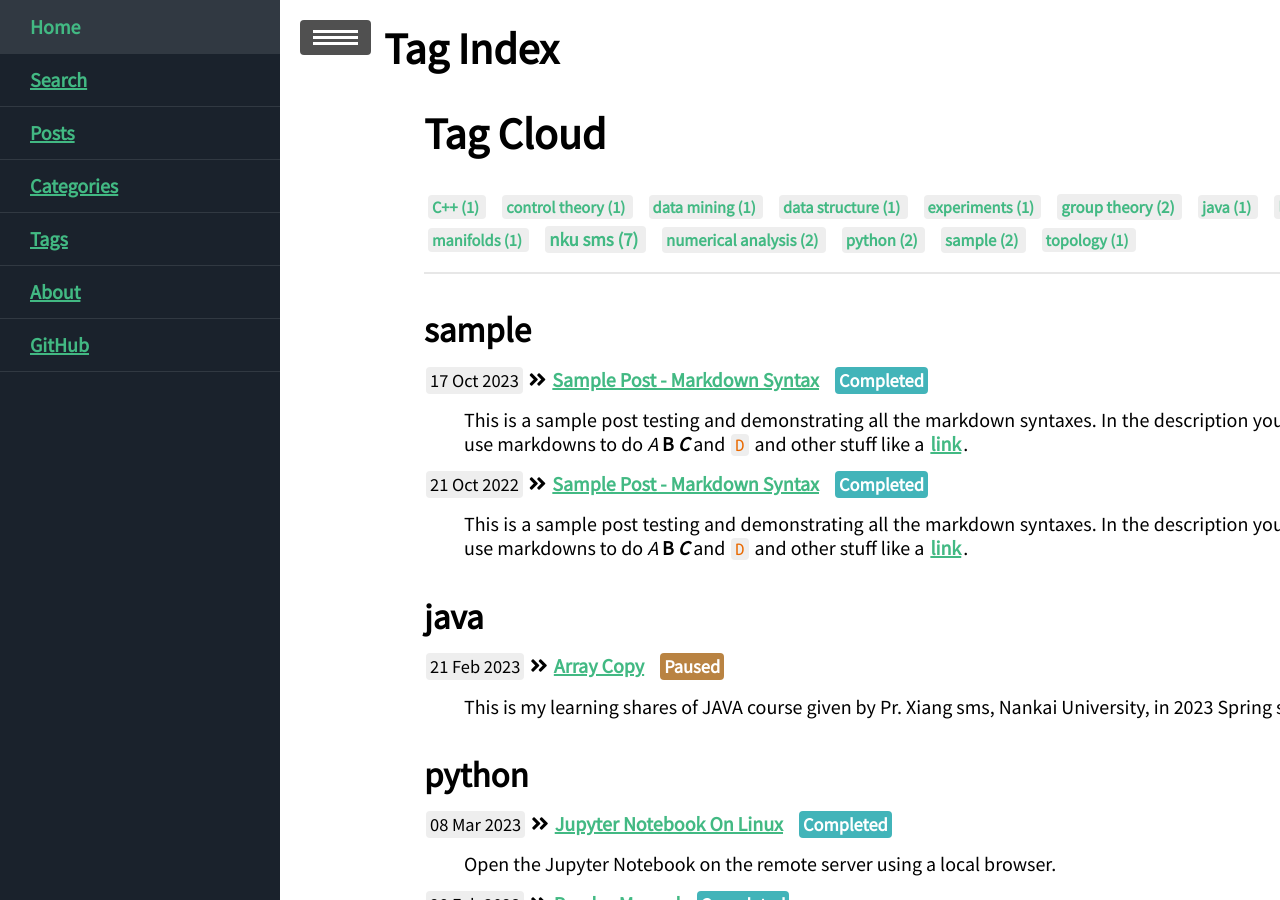
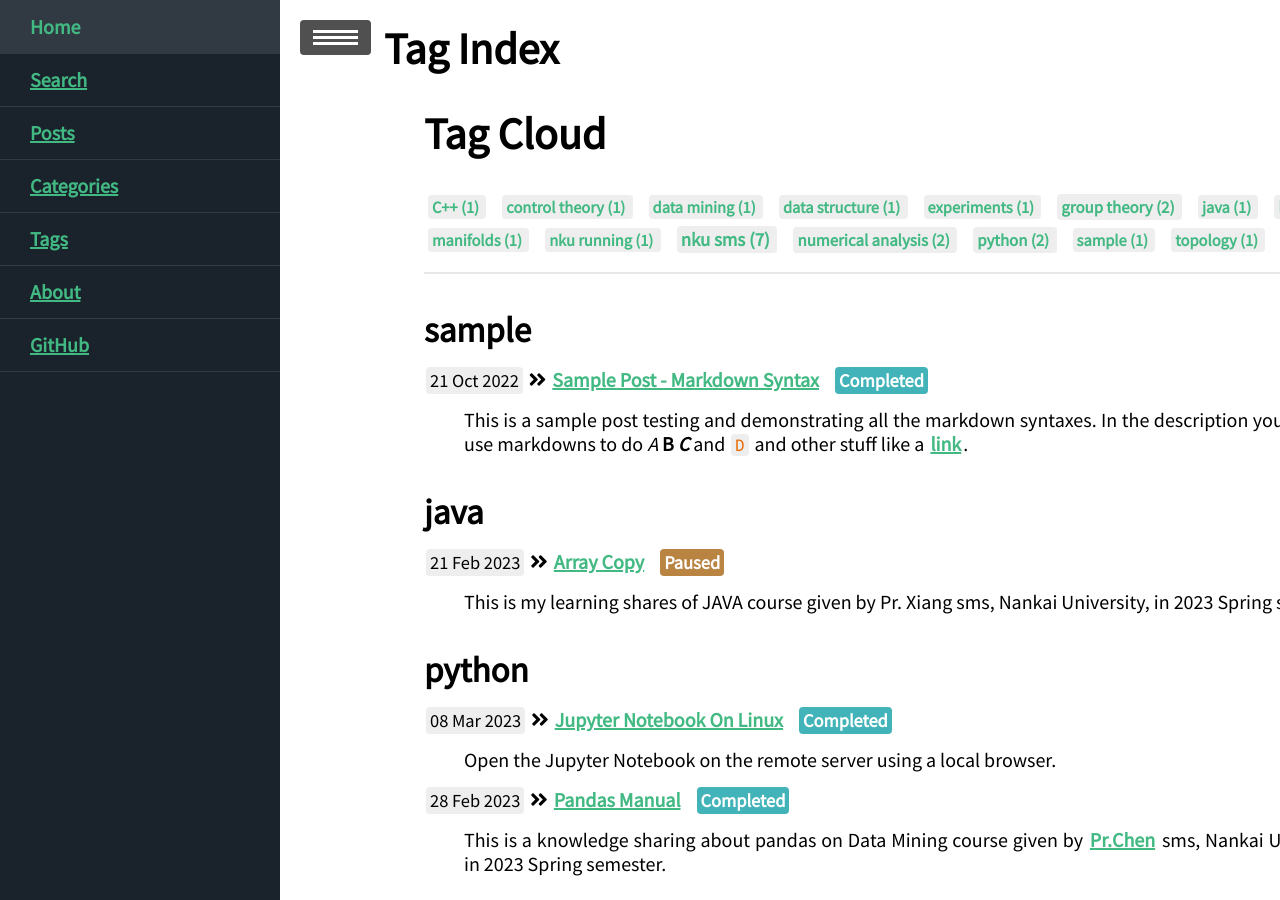
Before and after one commit to ssskz/ssskz.github.io, a Jekyll site: the page built from blog/tags.html, in a window 1280 px wide and 900 px high. Built offline with Jekyll 4.4.1, drawn with Linux system fonts in a browser that asks for light colours; nearby versions of some CDN libraries; some of the changed text lies outside the part shown.

Commit message:
1
Signed-off-by: ssskz <12497590+ssskz@user.noreply.gitee.com>

```diff
--- a/_posts/2023-10-17-NKU-Running.md
+++ b/_posts/2023-10-17-NKU-Running.md
@@ -1,10 +1,10 @@
 ---
 title: Sample Post - Markdown Syntax
 commentable: true
-Edit: 2022-10-21
+Edit: 2023-10-17
 mathjax: true
 mermaid: true
-tags: sample
+tags: nku-running
 categories: Markdown
 description: This is a sample post testing and demonstrating all the markdown syntaxes. In the description you can also use markdowns to do *A* **B** ***C*** and `D` and other stuff like a [link](https://ssskz.github.io).
 ---
```
